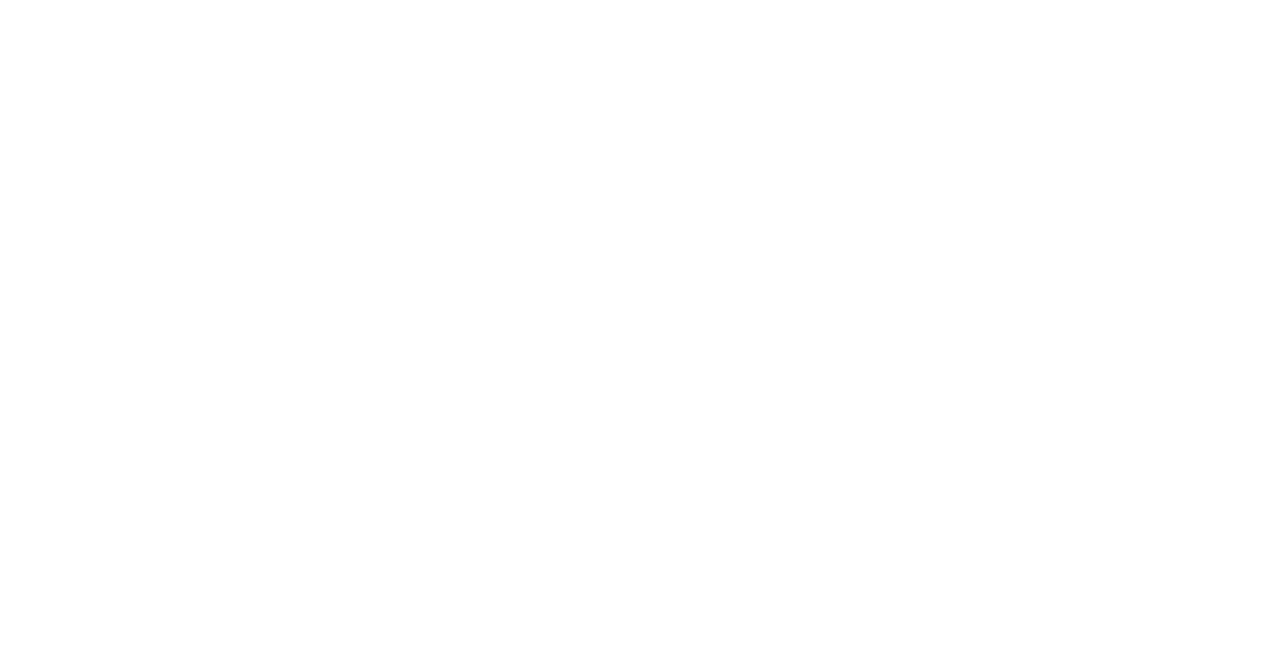
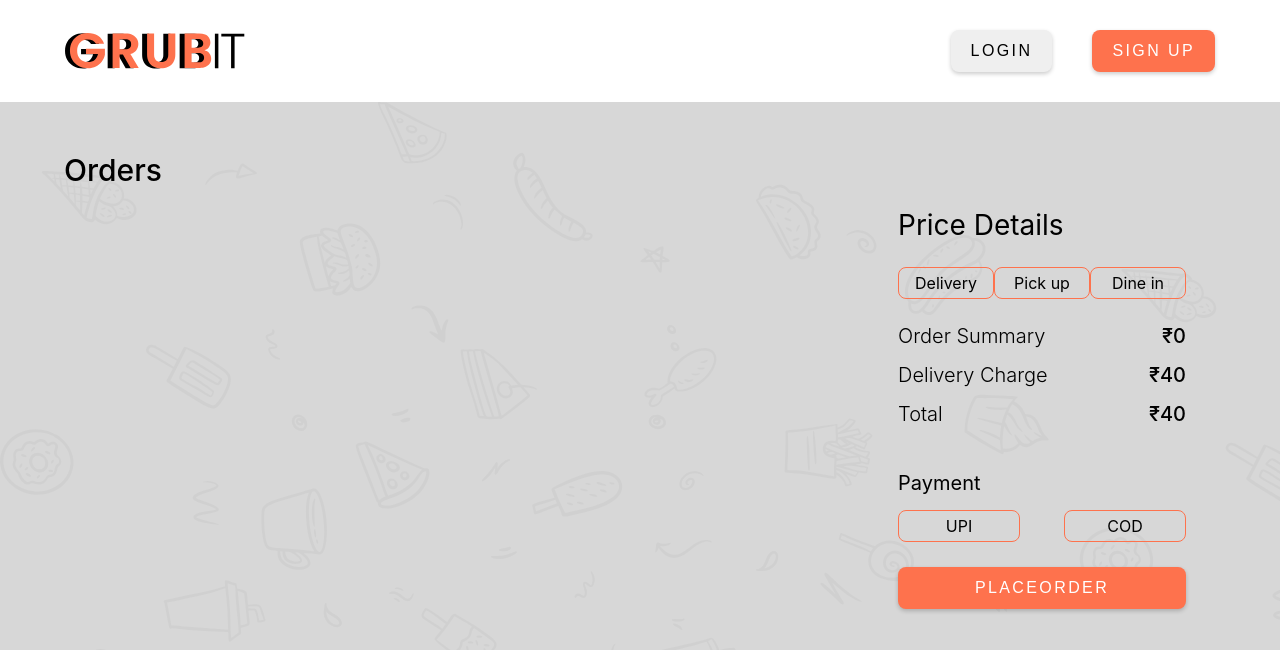
Before and after one commit to Harshsharma916/CanteenApp, a React (Create React App) app: page /placeorder in a window 1280 px wide. Before the commit this address had no page. Shown: the top 650 px of the page. Built offline with nearby package versions, Linux system fonts and the light colour scheme.

Commit message:
payment integrated

```diff
--- a/src/Components/Menucard/index.js
+++ b/src/Components/Menucard/index.js
@@ -1,6 +1,6 @@
 import styled from "styled-components";
 import Counter from "../Counter";
-import { Text } from "../ExportStyles";
+import { Text,Button } from "../ExportStyles";
 
 const Carddiv = styled.div`
   display: flex;
@@ -27,6 +27,7 @@
   .order-div {
     display: flex;
     flex-direction: column;
+    margin-left: auto;
   }
 `;
 const Menucard = ({ data, order }) => {
@@ -45,7 +46,7 @@
         </Text>
       </div>
       <div className="order-div">
-        <Counter order={order} data={data} />
+        {data.count? <Button color="white" bg="#FE724D" style={{padding: '5px 25px'}}>{data.count}</Button>:<Counter order={order} data={data} />}
       </div>
     </Carddiv>
   );
--- a/src/Containers/Canteenmenu/index.js
+++ b/src/Containers/Canteenmenu/index.js
@@ -1,5 +1,6 @@
 import { useState } from "react";
 import { useSelector } from "react-redux";
+import { useNavigate } from "react-router-dom";
 import styled from "styled-components";
 import { Wrapper, Text, Button } from "../../Components/ExportStyles";
 import Card from "../../Components/FoodCard";
@@ -43,6 +44,7 @@
 `;
 
 const Canteenmenu = () => {
+  const navigate = useNavigate();
   const selectedCanteen = useSelector((state) => state.selectedCanteen);
   const categories = ["Patties", "Rolls", "Parathas"];
   const [placeOrder, setPlaceOrder] = useState(false);
@@ -50,8 +52,9 @@
   console.log(selectedCanteen.menu.rolls, "MENU");
 
   function PlaceOrder() {
-    console.log('INSIDE PLACEORDER')
+    console.log("INSIDE PLACEORDER");
     setPlaceOrder(true);
+    navigate("/placeorder");
   }
 
   return (
@@ -116,7 +119,7 @@
         <Placeorderdiv>
           <Button onClick={() => PlaceOrder()} bg="#FE724D">
             {" "}
-            PLACE ORDER
+            PROCEED
           </Button>
           <Button> GO BACK</Button>
         </Placeorderdiv>
--- a/src/Containers/Homepage/index.js
+++ b/src/Containers/Homepage/index.js
@@ -156,7 +156,7 @@
     if (response.data.status == "success") {
       console.log(response.data.data.canteen, "SUBMIT COLLEGE ID");
       dispatch({ type: "canteenData", data: response?.data?.data.canteen});
-			navigate('/foodlist')
+			navigate('/canteenlist')
     }
   };
 
--- a/src/Containers/Main.js
+++ b/src/Containers/Main.js
@@ -1,8 +1,9 @@
 import { Routes, Route } from "react-router-dom";
 // import Profile from "./Profile";
 import Homepage from "./Homepage";
-import FoodList from "./Canteenlist";
+import CanteenList from "./Canteenlist";
 import Canteenmenu from "./Canteenmenu";
+import Orderconfirmation from "./Orderconfirmation";
 // import UserDetails from "./UserDetails";
 
 const Main = () => {
@@ -13,8 +14,9 @@
       {/* <Route path="/otp" element={<Otp />} /> */}
       {/* <Route path="/userdetails" element={<UserDetails/>} /> */}
       <Route path="/" element={<Homepage/>} />
-      <Route path="/foodlist" element={<FoodList/>}/>
+      <Route path="/canteenlist" element={<CanteenList/>}/>
       <Route path="/canteenmenu" element={<Canteenmenu/>}/>
+      <Route path="/placeorder" element={<Orderconfirmation/>}/>
       {/* <Route path="/profile" element={<Profile />} /> */}
     </Routes>
   );
--- /dev/null
+++ b/src/Containers/Orderconfirmation/index.js
@@ -0,0 +1,220 @@
+import Footer from "../../Components/Footer";
+import styled from "styled-components";
+import { Button, Text, Wrapper } from "../../Components/ExportStyles";
+import Header from "../../Components/Header";
+import bgimg from "../../Images/bgimg.svg";
+import { useDispatch, useSelector } from "react-redux";
+import { useNavigate } from "react-router";
+import { AxiosGet, AxiosPost, URL } from "../../Components/Apicaller";
+import { useEffect, useState } from "react";
+import Menucard from "../../Components/Menucard";
+import Logo from "../../Images/Logo.svg";
+
+const Body = styled.div`
+  display: flex;
+  justify-content: space-between;
+  height: 100vh;
+
+  .orderitems {
+    display: flex;
+    flex-direction: column;
+    gap: 20px;
+    height: 80%;
+    overflow-y: scroll;
+    ::-webkit-scrollbar{
+      display: none;
+    }
+  }
+`;
+
+const Pricediv = styled.div`
+  display: flex;
+  flex-direction: column;
+  gap: 25px;
+  width: 25%;
+  margin-right: 30px;
+
+  .categorydiv {
+    display: flex;
+    justify-content: space-between;
+    width: 100%;
+
+    .category {
+      padding: 5px 0px;
+      width: 120px;
+      border: 1px solid #fe724d;
+      border-radius: 8px;
+
+      :hover{
+        background: #fe724d;
+        cursor:pointer;
+        color: white;
+      }
+    }
+
+    .upi , .cod{
+      padding: 5px 0px;
+      width: 120px;
+      background: rgba(254,120,77,0.9);
+      border-radius: 8px;
+      color: white;
+    }
+  }
+
+  .ordersummary {
+    display: flex;
+    flex-direction: column;
+    gap: 15px;
+
+    .ordersummary-sections {
+      display: flex;
+      justify-content: space-between;
+    }
+  }
+
+  .payment {
+    gap: 15px;
+    margin-top: 20px;
+    display: flex;
+    flex-direction: column;
+  }
+`;
+const Orderconfirmation = () => {
+  const orderitems = useSelector((state) => state.placeOrder);
+  const loginData = useSelector((state) => state.loginData);
+  const [payment,setpayment] = useState('');
+
+  useEffect(() => {
+    // if (location.state?.promoCode && !selectedPromocode) {
+    //   dispatchSubmitPromoCode(location.state?.promoCode);
+    // }
+    // add rzp script
+
+    if (navigator.userAgent.toLowerCase().includes('phonepe')) {
+      const script = document.createElement('script');
+      script.type = 'text/javascript';
+      script.src = 'https://checkout.razorpay.com/v1/razorpay.js';
+      document.head.appendChild(script);
+    } else {
+      const script = document.createElement('script');
+      script.type = 'text/javascript';
+      script.src = 'https://checkout.razorpay.com/v1/checkout.js';
+      document.head.appendChild(script);
+    }
+  }, []);
+
+  function totalAmount() {
+    console.log(orderitems)
+    let total = 0;
+    for (let i=0; i < orderitems.length; i++) {
+      console.log(orderitems[i].price)
+      total += orderitems[i].price * orderitems[i].count;
+    }
+    return total;
+  }
+
+  const finalizeReq = {
+    orderId: 12345,
+    orderType: 'food',
+    amount: totalAmount()+40,
+    paymentId: null,
+  }
+
+  const razorpayStandardCheckout = data => {
+    const base_amount = data.amount;
+    const amount = data.amount;
+    const base_currency = 'INR';
+    const currency = 'INR';
+    const orderId = data.orderId;
+    const orderType = data.orderType;
+    const promoCodeId = data.promoCodeId;
+    const description = `${orderType}|${orderId}|${amount}|${currency}|${base_currency}|${promoCodeId}`;
+    // eslint-disable-next-line no-undef
+    window.r = new Razorpay({
+      key: 'rzp_test_Up5TWUTLS5U0Dw',
+      protocol: 'https',
+      hostname: 'api.razorpay.com',
+      base_amount: base_amount * 100,
+      base_currency: base_currency,
+      amount: amount * 100,
+      currency: currency,
+      name: 'GRUB IT',
+      description: description,
+      prefill: {
+        name: loginData?.name || 'Harsh',
+        contact: `+91${loginData?.mobileNumber}` || '+911234567890',
+        email: loginData?.email || 'hash@gmail.com',
+      },
+      image: Logo,
+      handler: function(response) {
+        const paymentId = response.razorpay_payment_id;
+        data.paymentId = paymentId;
+        if (paymentId) {
+          // dispatchFallback();
+          // dispatchReset();
+          // dispatchRemovePickupData(pickupData);
+          // dispatchRemoveSelectedStoreId(selectedStoreId);
+          // history.replace(routeConstants.success.route);
+        } else {
+          console.log('PAYMENT ERROR');
+        }
+      },
+    });
+    // eslint-disable-next-line no-undef
+    r.open();
+  };
+
+  return (
+    <>
+      <Header />
+      <Wrapper>
+        <Text style={{marginTop:'30px',textAlign:'left',marginBottom:'20px'}} size="30px" weight="500">Orders</Text>
+        <Body>
+          <div className="orderitems">
+            {orderitems.map((item, key) => {
+              return <Menucard key={key} data={item} />;
+            })}
+          </div>
+          <Pricediv>
+            <Text size="28px" style={{textAlign:'left'}} weight="400">Price Details</Text>
+            <div className="categorydiv">
+              <div className="category">Delivery</div>
+              <div className="category">Pick up</div>
+              <div className="category">Dine in</div>
+            </div>
+            <div className="ordersummary">
+              <div className="ordersummary-sections">
+                <Text size="20px" weight="300">Order Summary</Text>
+                <Text size="20px" weight="500">
+                  ₹{totalAmount()}
+                </Text>
+              </div>
+              <div className="ordersummary-sections">
+                <Text size="20px" weight="300">Delivery Charge</Text>
+                <Text size="20px" weight="500">
+                  ₹40
+                </Text>
+              </div>
+              <div className="ordersummary-sections">
+                <Text size="20px" weight="300">Total</Text>
+                <Text size="20px" weight="500">
+                  ₹{totalAmount() + 40}
+                </Text>
+              </div>
+            </div>
+            <div className="payment">
+              <Text size="20px" style={{textAlign: 'left'}}>Payment</Text>
+              <div className="categorydiv">
+                <div className={payment=='upi'?'upi':'category'} onClick={()=> setpayment('upi')}>UPI</div>
+                <div className={payment=='cod'?'cod':'category'} onClick={()=> setpayment('cod')}>COD</div>
+              </div>
+            </div>
+            <Button bg="#FE724D" color="white" onClick={() => {payment==='upi' && razorpayStandardCheckout(finalizeReq)}}>PLACEORDER</Button>
+          </Pricediv>
+        </Body>
+      </Wrapper>
+    </>
+  );
+};
+
+export default Orderconfirmation;
```
